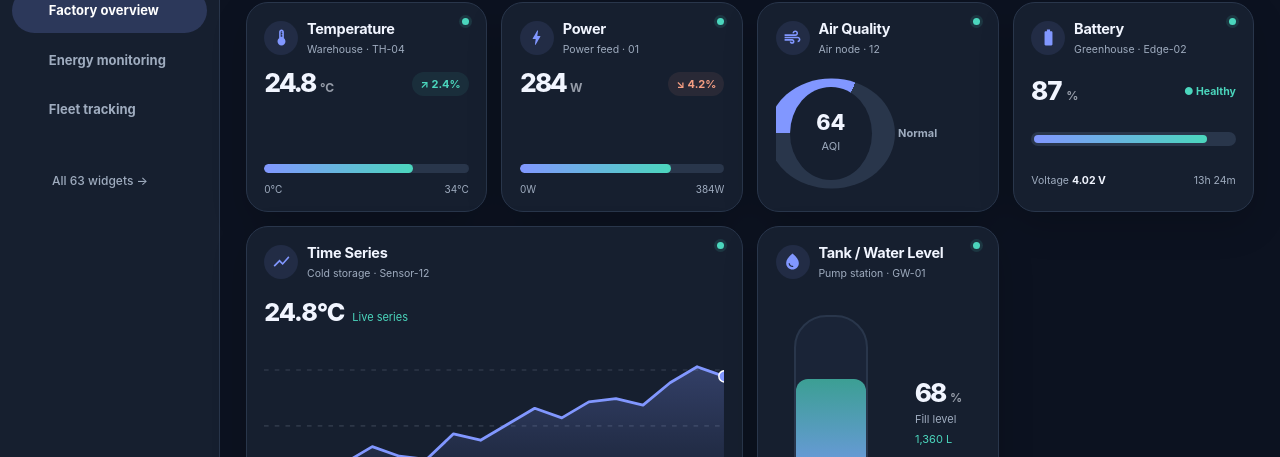
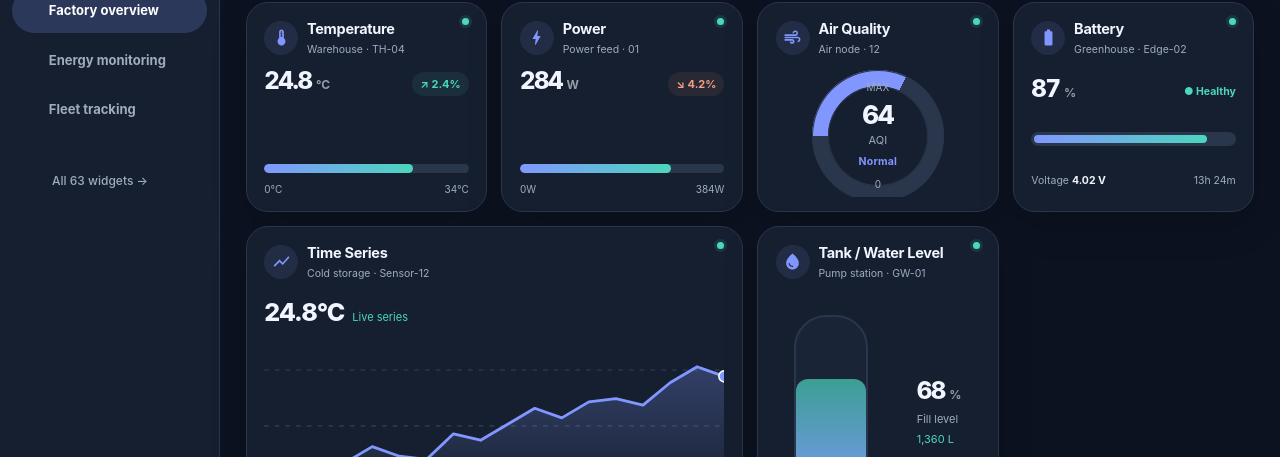
Before and after one commit to Ali-Mirghasemi/iot-widgets, a React (Vite) app: page / in a window 1280 px wide. Shown: the part 184-641 px from the top of the page. Built offline with nearby package versions, Linux system fonts and the light colour scheme; some icons are missing.

Commit message:
Improve layouts

```diff
--- a/src/library/adaptive.ts
+++ b/src/library/adaptive.ts
@@ -52,10 +52,14 @@ export function resolveWidgetView(
   const [w,h] = readSize(size);
   let available:ResolvedWidgetView;
   if (bounds && bounds.width > 0 && bounds.height > 0) {
-    available = bounds.width < 205 || bounds.height < 156 ? 'compact' :
-      bounds.width >= 315 && bounds.height >= 235 ? 'detailed' : 'standard';
+    const { width, height } = bounds;
+    const veryTight = width < 228 || height < 170;
+    const roomy = width >= 360 && height >= 260;
+    const supportsDetailByShape = width >= 300 && height >= 220 && (width >= 380 || height >= 300);
+    available = veryTight ? 'compact' : (roomy || supportsDetailByShape) ? 'detailed' : 'standard';
   } else {
-    available = (w*h <= 1 || w === 1) ? 'compact' : (w*h >= 6 ? 'detailed' : 'standard');
+    const area = w * h;
+    available = (area <= 1 || w === 1) ? 'compact' : (area >= 6 || (area >= 4 && h >= 2)) ? 'detailed' : 'standard';
   }
   if(requested==='auto') return available;
   const rank:Record<ResolvedWidgetView,number>={compact:0,standard:1,detailed:2};
--- a/src/widgets/themes/GlassVisuals.tsx
+++ b/src/widgets/themes/GlassVisuals.tsx
@@ -157,10 +157,10 @@ function RadialGauge({ id, value, max, unit, size, color }: {
 function GlassGauge({ def, locale, size }: Props) {
     const p = profile(size), value = n(def.mock.value, 68), max = n(def.mock.max, 100), unit = s(def.mock.unit), pct = value / Math.max(1, max), color = pct > .9 ? C.danger : pct > .78 ? C.warning : C.success;
     if (p.compact)
-        return <Box sx={{ height: '100%', display: 'grid', placeItems: 'center' }}><RadialGauge id={def.id} value={value} max={max} unit={unit} size={126} color={color}/></Box>;
+        return <Box sx={{ height: '100%', display: 'grid', placeItems: 'center', overflow:'hidden' }}><RadialGauge id={def.id} value={value} max={max} unit={unit} size={112} color={color}/></Box>;
     if (p.wide && !p.large)
-        return <Box sx={{ height: '100%', minHeight: 0, overflow: 'hidden', display: 'grid', gridTemplateColumns: '150px 1fr', alignItems: 'center', gap: 1.2, direction: 'ltr' }}><RadialGauge id={def.id} value={value} max={max} unit={unit} size={146} color={color}/><Box sx={{ minHeight: 0, overflow: 'hidden' }}><Typography sx={{ fontSize: 11, color: C.muted }}>{tr(locale, 'Operating window', 'محدوده کاری')}</Typography><Box sx={{ mt: .8 }}><ScaleBar value={value} max={max} color={color}/></Box><Box sx={{ mt: 1, display: 'grid', gridTemplateColumns: '1fr 1fr', gap: .7 }}><MiniStat label={tr(locale, 'Limit', 'حد')} value={`${max} ${unit}`}/><MiniStat label={tr(locale, 'Load', 'بار')} value={`${Math.round(pct * 100)}%`} accent/></Box></Box></Box>;
-    return <Box sx={{ height: '100%', display: 'grid', gridTemplateColumns: p.tall && !p.large ? '1fr' : 'minmax(160px,.8fr) 1fr', gridTemplateRows: p.tall && !p.large ? 'auto 1fr' : '1fr', gap: 1.2, direction: 'ltr', alignItems: 'center' }}><Box sx={{ display: 'grid', placeItems: 'center' }}><RadialGauge id={def.id} value={value} max={max} unit={unit} size={p.large ? 188 : 156} color={color}/></Box><Box sx={{ width: '100%', alignSelf: 'stretch', display: 'flex', flexDirection: 'column', justifyContent: 'center' }}><StatusText color={color}>{pct > .9 ? tr(locale, 'Critical range', 'محدوده بحرانی') : pct > .78 ? tr(locale, 'Near limit', 'نزدیک حد') : tr(locale, 'Within range', 'در محدوده')}</StatusText><Box sx={{ mt: 1, display: 'grid', gridTemplateColumns: 'repeat(3,1fr)', gap: .7 }}><MiniStat label="MIN" value="0"/><MiniStat label={tr(locale, 'Current', 'فعلی')} value={`${value} ${unit}`} accent/><MiniStat label="MAX" value={`${max}`}/></Box>{p.large && <GlassPlate sx={{ mt: 1, p: .7, flex: 1, minHeight: 70 }}><LuminousChart values={[44, 49, 48, 55, 61, 59, 64, 68, 66, 68]} color={color} fill/></GlassPlate>}</Box></Box>;
+        return <Box sx={{ height: '100%', minHeight: 0, overflow: 'hidden', display: 'grid', gridTemplateColumns: 'minmax(144px,160px) minmax(0,1fr)', alignItems: 'center', gap: 1.2, direction: 'ltr' }}><Box sx={{ display:'grid', placeItems:'center' }}><RadialGauge id={def.id} value={value} max={max} unit={unit} size={154} color={color}/></Box><Box sx={{ minHeight: 0, overflow: 'hidden' }}><Typography sx={{ fontSize: 11, color: C.muted }}>{tr(locale, 'Operating window', 'محدوده کاری')}</Typography><Box sx={{ mt: .8 }}><ScaleBar value={value} max={max} color={color}/></Box><Box sx={{ mt: 1, display: 'grid', gridTemplateColumns: '1fr 1fr', gap: .7 }}><MiniStat label={tr(locale, 'Limit', 'حد')} value={`${max} ${unit}`}/><MiniStat label={tr(locale, 'Load', 'بار')} value={`${Math.round(pct * 100)}%`} accent/></Box></Box></Box>;
+    return <Box sx={{ height: '100%', display: 'grid', gridTemplateColumns: p.tall && !p.large ? '1fr' : 'minmax(160px,.8fr) 1fr', gridTemplateRows: p.tall && !p.large ? 'auto 1fr' : '1fr', gap: 1.2, direction: 'ltr', alignItems: 'center' }}><Box sx={{ display: 'grid', placeItems: 'center', minHeight:0 }}><RadialGauge id={def.id} value={value} max={max} unit={unit} size={p.large ? 206 : 172} color={color}/></Box><Box sx={{ width: '100%', alignSelf: 'stretch', display: 'flex', flexDirection: 'column', justifyContent: 'center' }}><StatusText color={color}>{pct > .9 ? tr(locale, 'Critical range', 'محدوده بحرانی') : pct > .78 ? tr(locale, 'Near limit', 'نزدیک حد') : tr(locale, 'Within range', 'در محدوده')}</StatusText><Box sx={{ mt: 1, display: 'grid', gridTemplateColumns: 'repeat(3,1fr)', gap: .7 }}><MiniStat label="MIN" value="0"/><MiniStat label={tr(locale, 'Current', 'فعلی')} value={`${value} ${unit}`} accent/><MiniStat label="MAX" value={`${max}`}/></Box>{p.large && <GlassPlate sx={{ mt: 1, p: .7, flex: 1, minHeight: 70 }}><LuminousChart values={[44, 49, 48, 55, 61, 59, 64, 68, 66, 68]} color={color} fill/></GlassPlate>}</Box></Box>;
 }
 function ChartHeader({ summary, locale }: {
     summary: string;
--- a/src/widgets/themes/IOSVisuals.tsx
+++ b/src/widgets/themes/IOSVisuals.tsx
@@ -298,9 +298,9 @@ function Gauge({ def, locale, size }: Props) {
   // The visible arc runs from left (-180°) through the top (-90°) to right (0°).
   // Keep the needle on that same geometry so low/mid/high values read correctly.
   const angle = -180 + pct * 180;
-  return <Box sx={{ height: '100%', display: p.wide && !p.large ? 'grid' : 'flex', gridTemplateColumns: p.wide && !p.large ? 'minmax(120px,.75fr) minmax(160px,1.25fr)' : undefined, flexDirection: p.wide && !p.large ? undefined : 'column', alignItems: 'center', justifyContent: 'center', gap: p.wide ? 1.3 : .8, direction: 'ltr' }}>
+  return <Box sx={{ height: '100%', display: p.wide && !p.large ? 'grid' : 'flex', gridTemplateColumns: p.wide && !p.large ? 'minmax(120px,.75fr) minmax(160px,1.25fr)' : undefined, flexDirection: p.wide && !p.large ? undefined : 'column', alignItems: 'center', justifyContent: 'center', gap: p.wide ? 1.3 : .8, direction: 'ltr', overflow:'hidden' }}>
     <Box sx={{ minWidth: 0, alignSelf: p.wide && !p.large ? 'center' : 'stretch' }}><ValueText value={value} unit={unit} large={p.large} /><Typography sx={{ mt: .7, fontSize: 11.5, fontWeight: 700, color: tone }}>{status}</Typography>{p.roomy && <Typography sx={{ mt: .45, fontSize: 10.5, color: C.tertiary }}>{localeText(locale, 'Operating range', 'بازه کاری')} 0–{max} {unit}</Typography>}</Box>
-    <Box sx={{ width: '100%', maxWidth: p.large ? 280 : 230, minWidth: 0 }}><svg viewBox="0 0 220 132" width="100%" aria-hidden style={{ display: 'block' }}>
+    <Box sx={{ width: '100%', maxWidth: p.large ? 320 : 250, minWidth: 0, overflow:'hidden' }}><svg viewBox="0 0 220 132" width="100%" aria-hidden style={{ display: 'block' }}>
       <path d="M30 110 A80 80 0 0 1 190 110" fill="none" stroke="rgba(118,118,128,.13)" strokeWidth="18" strokeLinecap="round" />
       <path d="M30 110 A80 80 0 0 1 190 110" fill="none" stroke={tone} strokeWidth="18" strokeLinecap="round" pathLength="100" strokeDasharray={`${pct * 100} 100`} />
       {[0, .25, .5, .75, 1].map((t, i) => {
--- a/src/widgets/themes/StudioVisuals.tsx
+++ b/src/widgets/themes/StudioVisuals.tsx
@@ -24,9 +24,9 @@ function Sparkline({ values, color, fill=true, muted }: {values:number[];color:s
 }
 
 function Value({ value, unit, color }: {value:string|number;unit:string;color:string}) {
-  return <Box sx={{display:'flex',alignItems:'baseline',gap:.55,minWidth:0,flexWrap:'wrap'}}>
-    <Typography sx={{fontSize:'clamp(26px,10cqw,47px)',fontWeight:780,letterSpacing:'-.058em',lineHeight:1,color,whiteSpace:'nowrap',fontVariantNumeric:'tabular-nums'}}>{value}</Typography>
-    <Typography sx={{fontSize:12,fontWeight:650,color,opacity:.58}}>{unit}</Typography>
+  return <Box sx={{display:'flex',alignItems:'baseline',gap:.55,minWidth:0,flexWrap:'wrap',overflow:'visible'}}>
+    <Typography sx={{fontSize:'clamp(24px,9.2cqw,45px)',fontWeight:780,letterSpacing:'-.058em',lineHeight:.94,color,whiteSpace:'nowrap',fontVariantNumeric:'tabular-nums',pb:'2px'}}>{value}</Typography>
+    <Typography sx={{fontSize:12,fontWeight:650,color,opacity:.58,pb:'3px'}}>{unit}</Typography>
   </Box>;
 }
 
@@ -52,17 +52,62 @@ function StudioMetric({def,theme,size,view,history}:WidgetRendererProps){
  </Box>;
 }
 
-function StudioGauge({def,theme,size,view}:WidgetRendererProps){
+function StudioGauge({def,theme,size,view,history}:WidgetRendererProps){
  const value=number(def.mock.value,64),max=number(def.mock.max,100),pct=bounded(value/Math.max(1,max)*100);
- const compact=(view??resolveWidgetView(size))==='compact';
- if(compact) return <Box sx={{height:'100%',display:'flex',alignItems:'center',gap:1,minWidth:0}}><Value value={value} unit={string(def.mock.unit)} color={theme.foreground}/></Box>;
- return <Box sx={{height:'100%',minHeight:0,display:'flex',gap:1.5,alignItems:'center',justifyContent:'center',overflow:'hidden'}}>
-   <Box sx={{height:'min(100%,140px)',width:'min(54%,140px)',maxHeight:'100%',aspectRatio:'1',flexShrink:1,position:'relative',display:'grid',placeItems:'center'}}>
-     <Box sx={{position:'absolute',inset:0,borderRadius:'50%',background:`conic-gradient(${theme.accent} ${pct}%, ${theme.border} ${pct}%)`,transform:'rotate(-90deg)'}}/>
-     <Box sx={{position:'absolute',inset:'13%',borderRadius:'50%',bgcolor:theme.surface}}/>
-     <Box sx={{position:'relative',textAlign:'center'}}><Typography sx={{fontSize:'clamp(20px,9cqw,33px)',fontWeight:800,lineHeight:1,color:theme.foreground}}>{value}</Typography><Typography sx={{fontSize:11,mt:.55,color:theme.muted}}>{string(def.mock.unit)}</Typography></Box>
+ const currentView=view??resolveWidgetView(size);
+ const {wide,large}=dim(size);
+ const detailed=currentView==='detailed';
+ const compact=currentView==='compact';
+ const unit=string(def.mock.unit);
+ const tone=pct>=90?'#f59e83':pct>=72?theme.accent2:theme.accent;
+ const status=pct>=90?'High':pct>=72?'Elevated':'Normal';
+ const gaugeSize=compact?92:detailed?(large?208:176):(wide?150:132);
+ const spark=history?.length?history:[32,40,36,45,56,53,61,66,64,69];
+ const gaugeFace=<Box sx={{width:gaugeSize,height:gaugeSize,maxWidth:'100%',maxHeight:'100%',aspectRatio:'1',position:'relative',display:'grid',placeItems:'center',flex:'0 0 auto'}}>
+   <Box sx={{position:'absolute',inset:0,borderRadius:'50%',background:`conic-gradient(${tone} ${pct}%, ${theme.border} ${pct}% 100%)`,transform:'rotate(-90deg)',boxShadow:`inset 0 0 0 1px ${theme.border}`}}/>
+   <Box sx={{position:'absolute',inset:compact?'14%':'12%',borderRadius:'50%',bgcolor:theme.surface,boxShadow:`inset 0 0 0 1px ${theme.border}`}}/>
+   <Box sx={{position:'absolute',left:'50%',top:compact?8:10,transform:'translateX(-50%)',fontSize:10,color:theme.muted}}>MAX</Box>
+   <Box sx={{position:'absolute',left:'50%',bottom:compact?8:10,transform:'translateX(-50%)',fontSize:10,color:theme.muted}}>0</Box>
+   <Box sx={{position:'relative',textAlign:'center',px:1,minWidth:0}}>
+     <Typography sx={{fontSize:compact?'clamp(22px,10cqw,30px)':'clamp(26px,9cqw,40px)',fontWeight:800,lineHeight:.94,letterSpacing:'-.05em',color:theme.foreground,pb:'2px',fontVariantNumeric:'tabular-nums'}}>{value}</Typography>
+     <Typography sx={{fontSize:11,mt:.35,color:theme.muted}}>{unit}</Typography>
+     <Typography sx={{fontSize:10.5,mt:.6,color:tone,fontWeight:700,letterSpacing:'.02em'}}>{status}</Typography>
    </Box>
-   <Typography sx={{fontSize:11,color:theme.muted,fontWeight:650,minWidth:0,flex:'0 1 90px'}}>{pct<70?'Normal':pct<90?'Elevated':'High'}</Typography>
+ </Box>;
+ if(compact) return <Box sx={{height:'100%',display:'grid',placeItems:'center',overflow:'hidden'}}>{gaugeFace}</Box>;
+ if(!detailed) return <Box sx={{height:'100%',minHeight:0,display:'grid',gridTemplateColumns:wide?'minmax(122px,152px) minmax(0,1fr)':'1fr',gridTemplateRows:wide?undefined:'auto auto',alignItems:'center',gap:1.2,direction:'ltr',overflow:'hidden'}}>
+   <Box sx={{display:'grid',placeItems:'center'}}>{gaugeFace}</Box>
+   <Box sx={{minWidth:0,display:'flex',flexDirection:'column',justifyContent:'center',gap:.9}}>
+     <Box sx={{display:'flex',justifyContent:'space-between',alignItems:'center',gap:1}}><Typography sx={{fontSize:11,color:theme.muted}}>Load band</Typography><Typography sx={{fontSize:11.5,fontWeight:760,color:tone}}>{Math.round(pct)}%</Typography></Box>
+     <Box sx={{height:10,bgcolor:theme.border,borderRadius:999,overflow:'hidden'}}><Box sx={{height:'100%',width:`${pct}%`,borderRadius:999,background:`linear-gradient(90deg,${theme.accent},${tone})`}}/></Box>
+     <Box sx={{display:'grid',gridTemplateColumns:'repeat(2,minmax(0,1fr))',gap:.8}}>
+       <Box><Typography sx={{fontSize:9.5,color:theme.muted}}>Range</Typography><Typography sx={{fontSize:12,fontWeight:700,color:theme.foreground}}>0 — {max} {unit}</Typography></Box>
+       <Box><Typography sx={{fontSize:9.5,color:theme.muted}}>Headroom</Typography><Typography sx={{fontSize:12,fontWeight:700,color:theme.foreground}}>{Math.max(0,Number((max-value).toFixed(1)))} {unit}</Typography></Box>
+     </Box>
+   </Box>
+ </Box>;
+ return <Box sx={{height:'100%',minHeight:0,display:'grid',gridTemplateRows:'auto auto minmax(0,1fr)',gap:1.15,direction:'ltr',overflow:'hidden'}}>
+   <Box sx={{display:'grid',gridTemplateColumns:(wide||large)?'minmax(160px,.95fr) minmax(0,1.05fr)':'1fr',alignItems:'center',gap:1.4,minHeight:0}}>
+     <Box sx={{display:'grid',placeItems:'center',minHeight:0}}>{gaugeFace}</Box>
+     <Box sx={{minWidth:0,display:'grid',gap:1,alignContent:'center'}}>
+       <Box sx={{display:'flex',justifyContent:'space-between',alignItems:'baseline',gap:1}}><Typography sx={{fontSize:13,fontWeight:750,color:tone}}>{status} band</Typography><Typography sx={{fontSize:28,fontWeight:820,letterSpacing:'-.04em',color:theme.foreground}}>{Math.round(pct)}%</Typography></Box>
+       <Box sx={{height:12,bgcolor:theme.border,borderRadius:999,overflow:'hidden'}}><Box sx={{height:'100%',width:`${pct}%`,borderRadius:999,background:`linear-gradient(90deg,${theme.accent},${tone})`}}/></Box>
+       <Box sx={{display:'grid',gridTemplateColumns:'repeat(3,minmax(0,1fr))',gap:.7}}>
+         <Box><Typography sx={{fontSize:9.5,color:theme.muted}}>Min</Typography><Typography sx={{fontSize:13,fontWeight:750,color:theme.foreground}}>0 {unit}</Typography></Box>
+         <Box><Typography sx={{fontSize:9.5,color:theme.muted}}>Current</Typography><Typography sx={{fontSize:13,fontWeight:750,color:theme.foreground}}>{value} {unit}</Typography></Box>
+         <Box><Typography sx={{fontSize:9.5,color:theme.muted}}>Limit</Typography><Typography sx={{fontSize:13,fontWeight:750,color:theme.foreground}}>{max} {unit}</Typography></Box>
+       </Box>
+     </Box>
+   </Box>
+   <Box sx={{display:'grid',gridTemplateColumns:'repeat(3,minmax(0,1fr))',gap:.8}}>
+     <Box sx={{border:`1px solid ${theme.border}`,borderRadius:2,px:1,py:.9}}><Typography sx={{fontSize:9.5,color:theme.muted}}>Warning</Typography><Typography sx={{fontSize:12.5,fontWeight:760,color:theme.foreground}}>{Math.round(max*.72)} {unit}</Typography></Box>
+     <Box sx={{border:`1px solid ${theme.border}`,borderRadius:2,px:1,py:.9}}><Typography sx={{fontSize:9.5,color:theme.muted}}>Critical</Typography><Typography sx={{fontSize:12.5,fontWeight:760,color:theme.foreground}}>{Math.round(max*.9)} {unit}</Typography></Box>
+     <Box sx={{border:`1px solid ${theme.border}`,borderRadius:2,px:1,py:.9}}><Typography sx={{fontSize:9.5,color:theme.muted}}>Headroom</Typography><Typography sx={{fontSize:12.5,fontWeight:760,color:theme.foreground}}>{Math.max(0,Number((max-value).toFixed(1)))} {unit}</Typography></Box>
+   </Box>
+   <Box sx={{minHeight:0,border:`1px solid ${theme.border}`,borderRadius:2,p:.8,overflow:'hidden'}}>
+     <Box sx={{display:'flex',justifyContent:'space-between',mb:.45}}><Typography sx={{fontSize:10,color:theme.muted}}>Load history</Typography><Typography sx={{fontSize:10,color:theme.muted}}>{spark.length} samples</Typography></Box>
+     <Box sx={{height:'100%',minHeight:70}}><Sparkline values={spark} color={tone} muted={theme.muted}/></Box>
+   </Box>
  </Box>;
 }
 
```
Also changed, not shown: src/widgets/themes/GamingVisuals.tsx (+4 -4 lines), src/widgets/themes/MaterialVisuals.tsx (+17 -14 lines).
